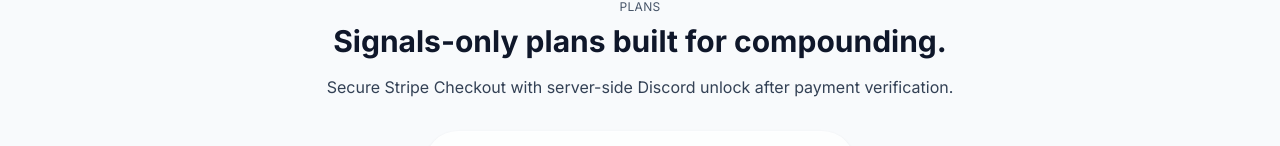
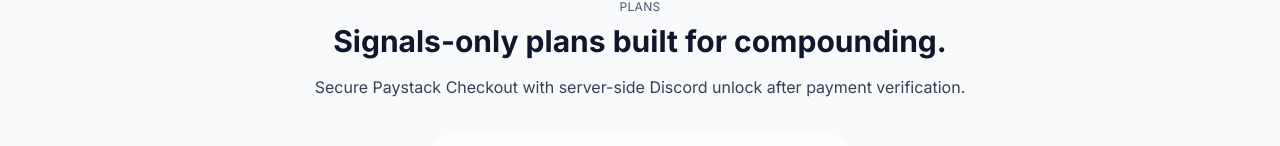
Before and after one commit to Solmidey/twa_inc, a Next.js app: page /pricing in a window 1280 px wide. Shown: the part 210-356 px from the top of the page. Built offline with nearby package versions, Linux system fonts and the light colour scheme.

Commit message:
chore: update pricing copy to paystack

```diff
--- a/pages/pricing.tsx
+++ b/pages/pricing.tsx
@@ -33,7 +33,7 @@
       window.location.href = data.url;
     } catch (error) {
       console.error(error);
-      setMessage('We could not reach Stripe. Please try again.');
+      setMessage('We could not reach Paystack. Please try again.');
     } finally {
       setLoadingPlan(null);
     }
@@ -53,7 +53,7 @@
           <p className="text-xs uppercase tracking-wide text-slate-600 dark:text-slate-300">Plans</p>
           <h1 className="mt-2 text-3xl font-bold text-slate-900 dark:text-white">Signals-only plans built for compounding.</h1>
           <p className="mt-4 text-slate-700 dark:text-slate-200">
-            Secure Stripe Checkout with server-side Discord unlock after payment verification.
+            Secure Paystack Checkout with server-side Discord unlock after payment verification.
           </p>
           <label className="mt-8 inline-flex max-w-md items-center gap-3 rounded-full border border-white/20 bg-white/70 px-4 py-3 shadow focus-within:ring-2 focus-within:ring-brand-primary dark:bg-white/5" htmlFor="email">
             <span className="text-sm font-semibold text-slate-700 dark:text-slate-200">Email for receipt & access</span>
```
